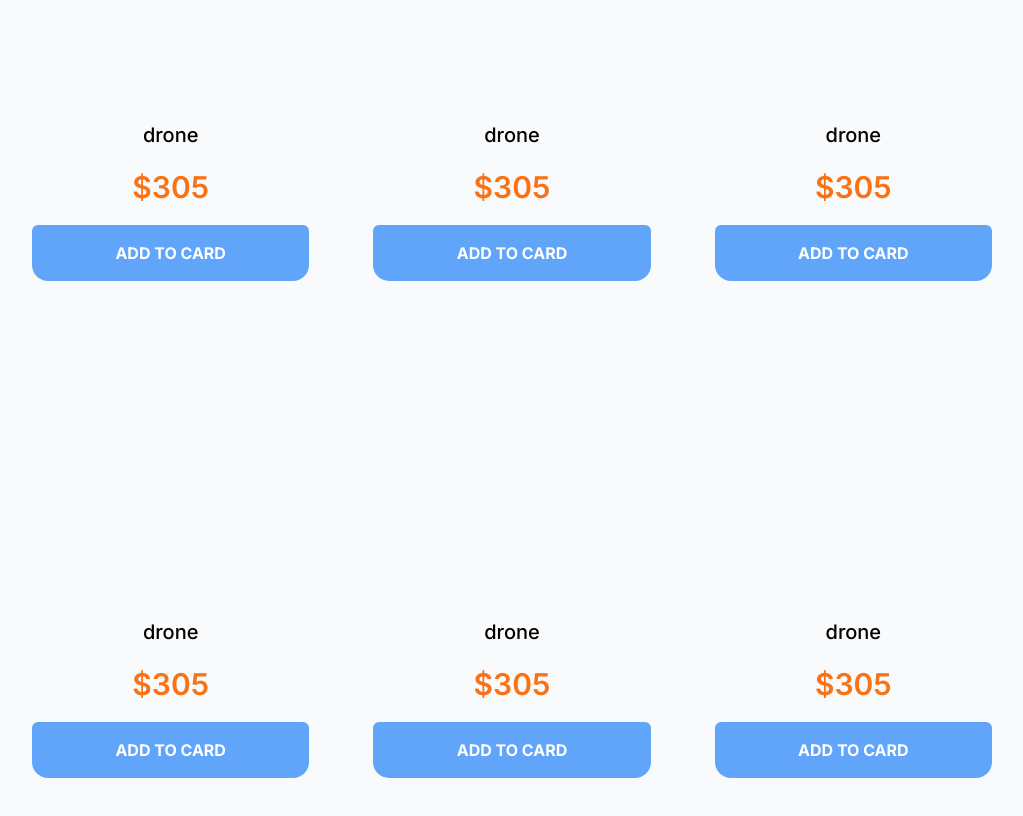
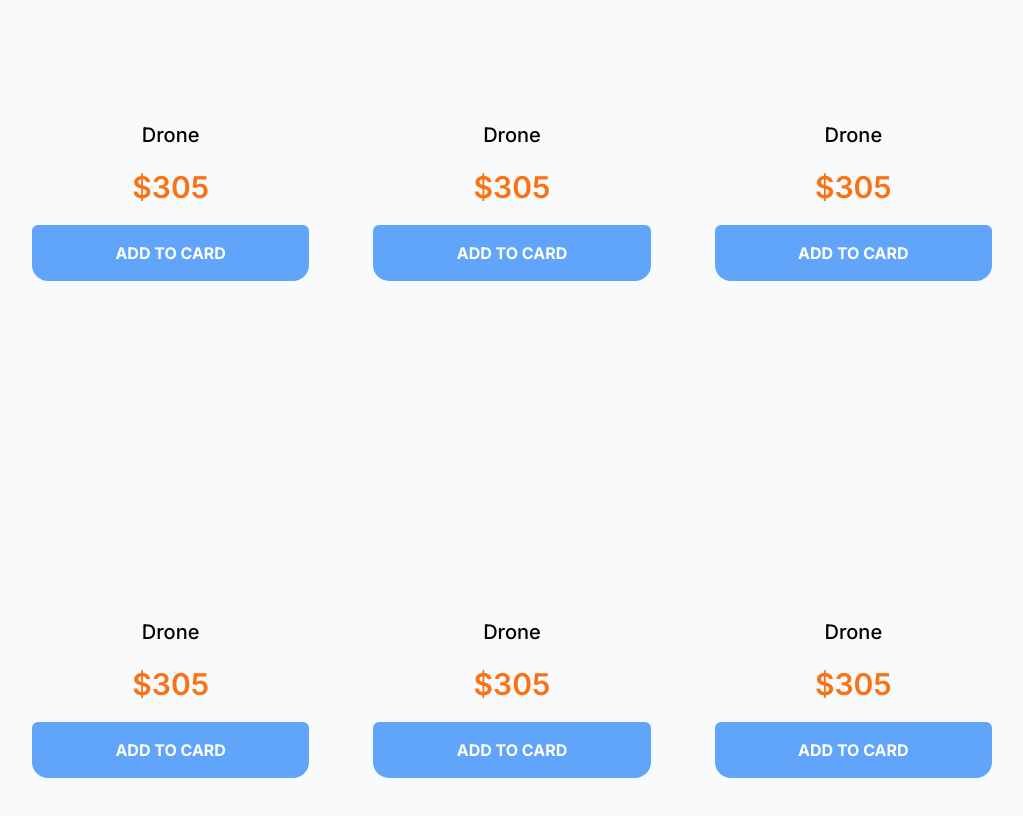
Before and after one commit to rakibulhasan933/power-tech-client, a Next.js app: page / in a window 1280 px wide. Shown: the part 1960-2776 px from the top of the page, without its empty margins (128-1151 px from the left). Built offline with nearby package versions, Linux system fonts and the light colour scheme.

Commit message:
[ADD] titile

```diff
--- a/components/Products/page.js
+++ b/components/Products/page.js
@@ -22,7 +22,7 @@ function Products() {
 					<Image src={drone} className=" w-full rounded-b-md rounded-t-2xl transition-opacity opacity-0 duration-[1s] mb-8"
 						onLoadingComplete={(image) => image.classList.remove("opacity-0")} alt='drone' />
 					<div className="flex flex-col items-center">
-						<h3 className="mb-5 text-xl font-medium ">drone</h3>
+						<h3 className="mb-5 text-xl font-medium ">Drone</h3>
 						<h2 className="mb-5 text-3xl font-semibold text-orange-500 ">$305</h2>
 						<button className="w-full px-12 py-4 font-bold text-white uppercase bg-blue-400 rounded-b-2xl rounded-t-md">Add to Card</button>
 					</div>
@@ -31,7 +31,7 @@ function Products() {
 					<Image src={drone} className=" w-full rounded-b-md rounded-t-2xl transition-opacity opacity-0 duration-[1s] mb-8"
 						onLoadingComplete={(image) => image.classList.remove("opacity-0")} alt='drone' />
 					<div className="flex flex-col items-center">
-						<h3 className="mb-5 text-xl font-medium ">drone</h3>
+						<h3 className="mb-5 text-xl font-medium ">Drone</h3>
 						<h2 className="mb-5 text-3xl font-semibold text-orange-500 ">$305</h2>
 						<button className="w-full px-12 py-4 font-bold text-white uppercase bg-blue-400 rounded-b-2xl rounded-t-md">Add to Card</button>
 					</div>
@@ -40,7 +40,7 @@ function Products() {
 					<Image src={drone} className=" w-full rounded-b-md rounded-t-2xl transition-opacity opacity-0 duration-[1s] mb-8"
 						onLoadingComplete={(image) => image.classList.remove("opacity-0")} alt='drone' />
 					<div className="flex flex-col items-center">
-						<h3 className="mb-5 text-xl font-medium ">drone</h3>
+						<h3 className="mb-5 text-xl font-medium ">Drone</h3>
 						<h2 className="mb-5 text-3xl font-semibold text-orange-500 ">$305</h2>
 						<button className="w-full px-12 py-4 font-bold text-white uppercase bg-blue-400 rounded-b-2xl rounded-t-md">Add to Card</button>
 					</div>
@@ -49,7 +49,7 @@ function Products() {
 					<Image src={drone} className=" w-full rounded-b-md rounded-t-2xl transition-opacity opacity-0 duration-[1s] mb-8"
 						onLoadingComplete={(image) => image.classList.remove("opacity-0")} alt='drone' />
 					<div className="flex flex-col items-center">
-						<h3 className="mb-5 text-xl font-medium ">drone</h3>
+						<h3 className="mb-5 text-xl font-medium ">Drone</h3>
 						<h2 className="mb-5 text-3xl font-semibold text-orange-500 ">$305</h2>
 						<button className="w-full px-12 py-4 font-bold text-white uppercase bg-blue-400 rounded-b-2xl rounded-t-md">Add to Card</button>
 					</div>
@@ -58,7 +58,7 @@ function Products() {
 					<Image src={drone} className=" w-full rounded-b-md rounded-t-2xl transition-opacity opacity-0 duration-[1s] mb-8"
 						onLoadingComplete={(image) => image.classList.remove("opacity-0")} alt='drone' />
 					<div className="flex flex-col items-center">
-						<h3 className="mb-5 text-xl font-medium ">drone</h3>
+						<h3 className="mb-5 text-xl font-medium ">Drone</h3>
 						<h2 className="mb-5 text-3xl font-semibold text-orange-500 ">$305</h2>
 						<button className="w-full px-12 py-4 font-bold text-white uppercase bg-blue-400 rounded-b-2xl rounded-t-md">Add to Card</button>
 					</div>
@@ -67,7 +67,7 @@ function Products() {
 					<Image src={drone} className=" w-full rounded-b-md rounded-t-2xl transition-opacity opacity-0 duration-[1s] mb-8"
 						onLoadingComplete={(image) => image.classList.remove("opacity-0")} alt='drone' />
 					<div className="flex flex-col items-center">
-						<h3 className="mb-5 text-xl font-medium ">drone</h3>
+						<h3 className="mb-5 text-xl font-medium ">Drone</h3>
 						<h2 className="mb-5 text-3xl font-semibold text-orange-500 ">$305</h2>
 						<button className="w-full px-12 py-4 font-bold text-white uppercase bg-blue-400 rounded-b-2xl rounded-t-md">Add to Card</button>
 					</div>
```
